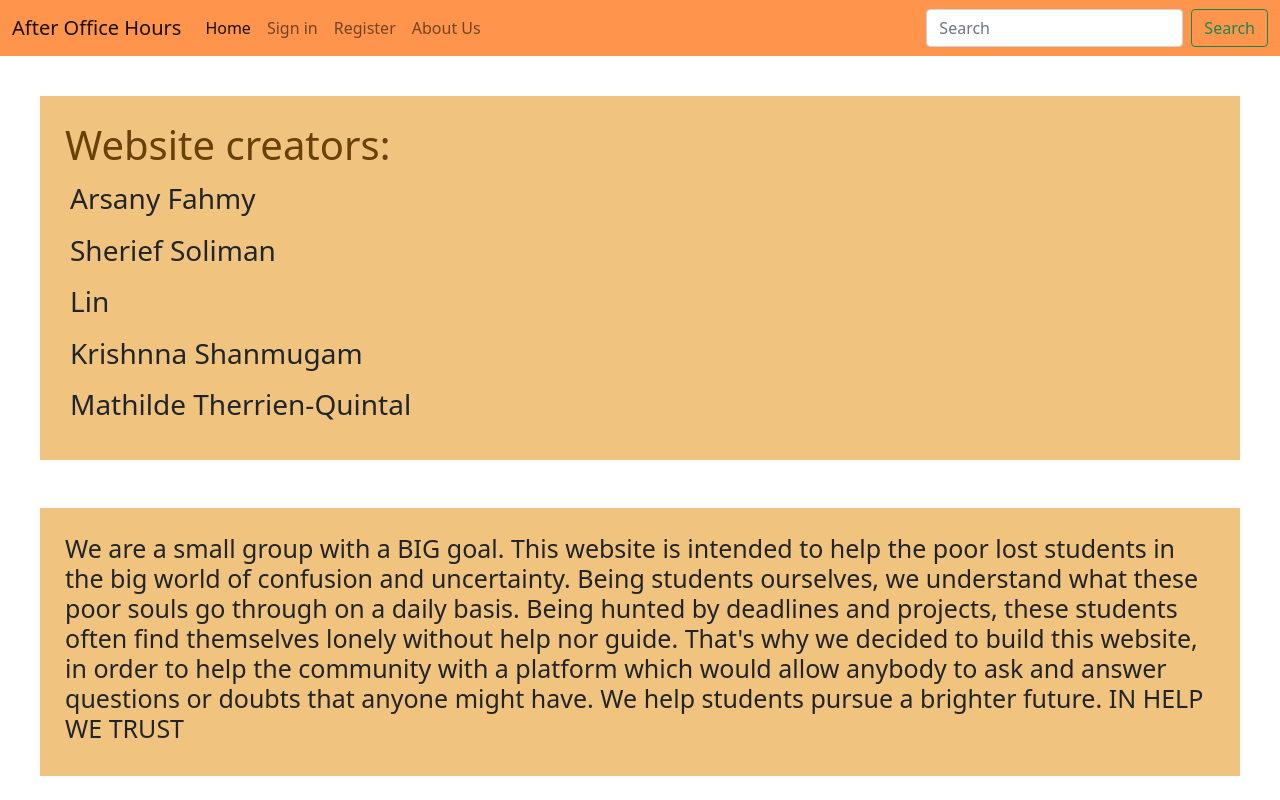
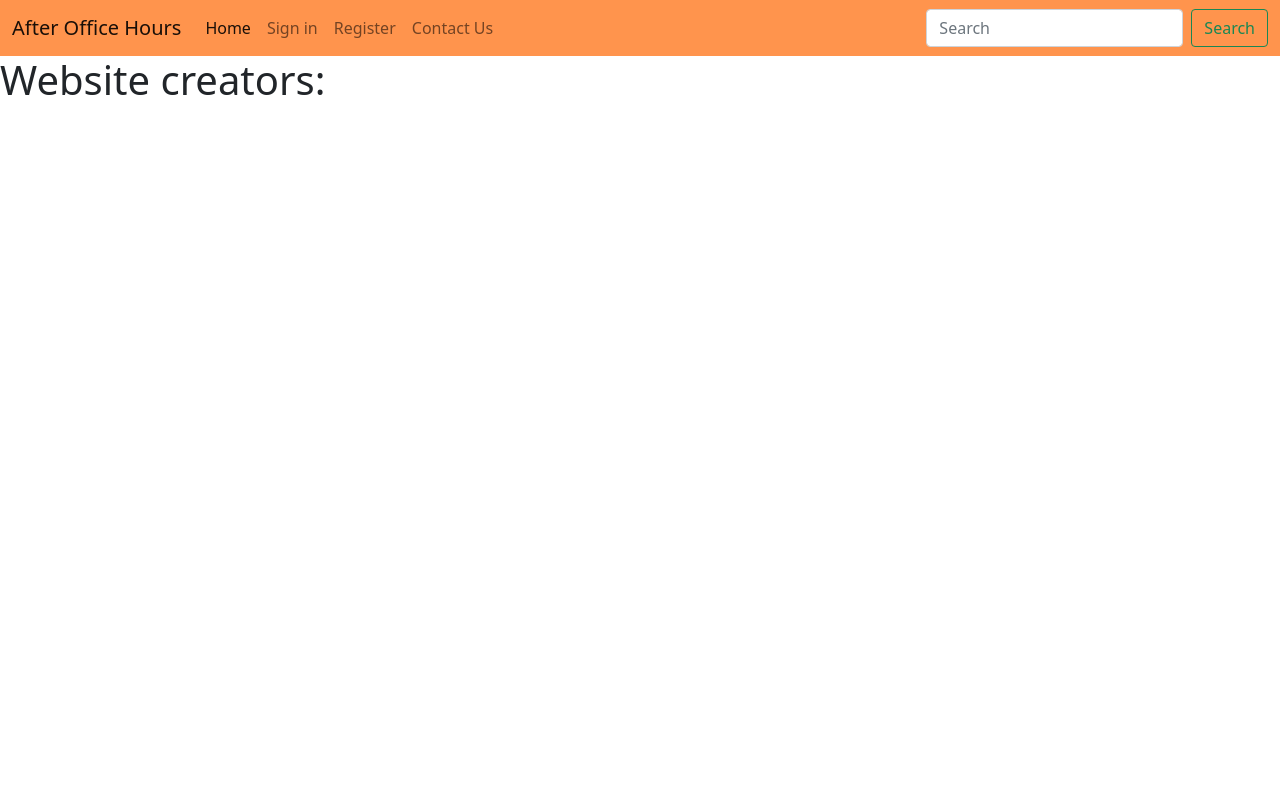
Before and after one commit to Arsollo/Soen-341-Project, a Flask app: page /about/ in a window 1280 px wide. Run offline with Flask 2, Linux system fonts and the light colour scheme.

Commit message:
Revert "User profile page is now functional & CSS is more coherent & User can…"

```diff
--- a/Question.py
+++ b/Question.py
@@ -223,64 +223,5 @@ def logout():
     logout_user()
     return redirect(url_for("login"))
 
-
-#Edit user profile
-@app.route("/edit_user_profile/")
-def edit_user_profile():
-    form = RegistrationForm()
-    user = current_user
-    email = user.email
-    user_name = user.username
-    user_password = user.password
-    context = {
-        'email' : email,
-        'user_name' : user_name,
-        'user_password' : user_password
-        }
-    return render_template('edit_profile.html', **context, form = form)
-
-#Update user profile info
-@app.route("/update_user_profile/", methods=['POST'])
-def update_user_profile():
-    user_to_update = current_user
-    if request.method =='POST':
-        username = request.form['user_name']
-        email = request.form['user_email']
-        password = request.form['user_password']
-
-        user_to_update.username = username
-        user_to_update.email = email
-        user_to_update.password = password
-        db.session.commit()
-
-        return redirect(url_for('profile'))
-
-
-
-#go to edit_user_questions
-@app.route("/go_to_edit_questions/")
-def go_to_edit_questions():
-    user = current_user
-    questions = Question.query.filter_by(asked_by_id = user.username)
-    context = {
-        'questions' : questions
-        }
-    return render_template("edit_questions.html", **context)
-
-#Edit User questions
-@app.route("/edit_questions/", methods=['POST'])
-def edit_questions():
-    user = current_user
-    questions = Question.query.filter_by(asked_by_id = user.username)
-    context = {
-        'questions' : questions
-        }
-    if request.method =='POST':
-        question_id = request.form['question_id']
-
-        Question.query.filter_by(id=question_id).delete()
-        db.session.commit()
-        return render_template("edit_questions.html", **context)
-
 if __name__ == '__main__':
     app.run(debug=True)
--- a/Templates/about.html
+++ b/Templates/about.html
@@ -3,24 +3,7 @@
 {% extends "home.html" %}
 {% block title %} AfterOfficeHours{% endblock %}
 {% block content %}
-<div class="about_info">
-    <h1 id="creators_header">Website creators: </h1>
-    <h3 id="creators">Arsany Fahmy</h3>
-    <h3 id="creators"> Sherief Soliman</h3>
-    <h3 id="creators">Lin</h3>
-    <h3 id="creators">Krishnna Shanmugam </h3>
-    <h3 id="creators"> Mathilde Therrien-Quintal</h3>
-</div>
-<br>
-<br>
-<div class="mission">
-    <h1 id="mission_text">
-        We are a small group with a BIG goal. This website is intended to help the poor lost students in the big world of
-        confusion and uncertainty. Being students ourselves, we understand what these poor souls go through on a daily basis.
-        Being hunted by deadlines and projects, these students often find themselves lonely without help nor guide. That's why we
-        decided to build this website, in order to help the community with a platform which would allow anybody to ask and answer
-        questions or doubts that anyone might have. We help students pursue a brighter future. IN HELP WE TRUST
-    </h1>
-
+<div class="page-header">
+    <h1>Website creators: </h1>
 </div>
 {% endblock content %}
--- a/Templates/home.html
+++ b/Templates/home.html
@@ -47,7 +47,7 @@
             </li>
             {%endif%}
             <li class="nav-item"></li>
-              <a class="nav-link" href="{{ url_for('about') }} ">About Us</a>
+              <a class="nav-link" href="{{ url_for('about') }} ">Contact Us</a>
             </li>
           </ul>
           <form class="d-flex">
--- a/static/website_style.css
+++ b/static/website_style.css
@@ -241,44 +241,3 @@
 	font-size: 20px;
 	color: black;
 }
-
-
-/********************* About Page  *********************/
-.about_info
-{
-	background-color: rgb(240, 195, 127);
-	margin-top: 40px;
-	margin-left: 40px;
-	margin-right: 40px;
-	padding: 25px;
-}
-
-#creators_header
-{
-	color: rgb(105, 64, 8);
-}
-
-#creators
-{
-	padding: 5px;
-}
-#creators:hover
-{
-	font-size: 30px;
-	color: rgb(255, 148, 77);
-	padding: 5px;
-}
-
-.mission
-{
-	background-color: rgb(240, 195, 127);
-	margin-left: 40px;
-	margin-right: 40px;
-	padding: 25px;
-}
-#mission_text
-{
-    overflow-wrap: break-word;
-    white-space: normal;
-	font-size: 25px;
-}
```
Also changed, not shown: Templates/edit_profile.html (deleted, +0 -37 lines), Templates/edit_questions.html (deleted, +0 -44 lines), Templates/layout.html (+13 -0 lines), Templates/profile.html (+2 -6 lines), static/main.css (+0 -118 lines), site.db, 1 other file. Lines whose indentation alone changed are shown as unchanged.
